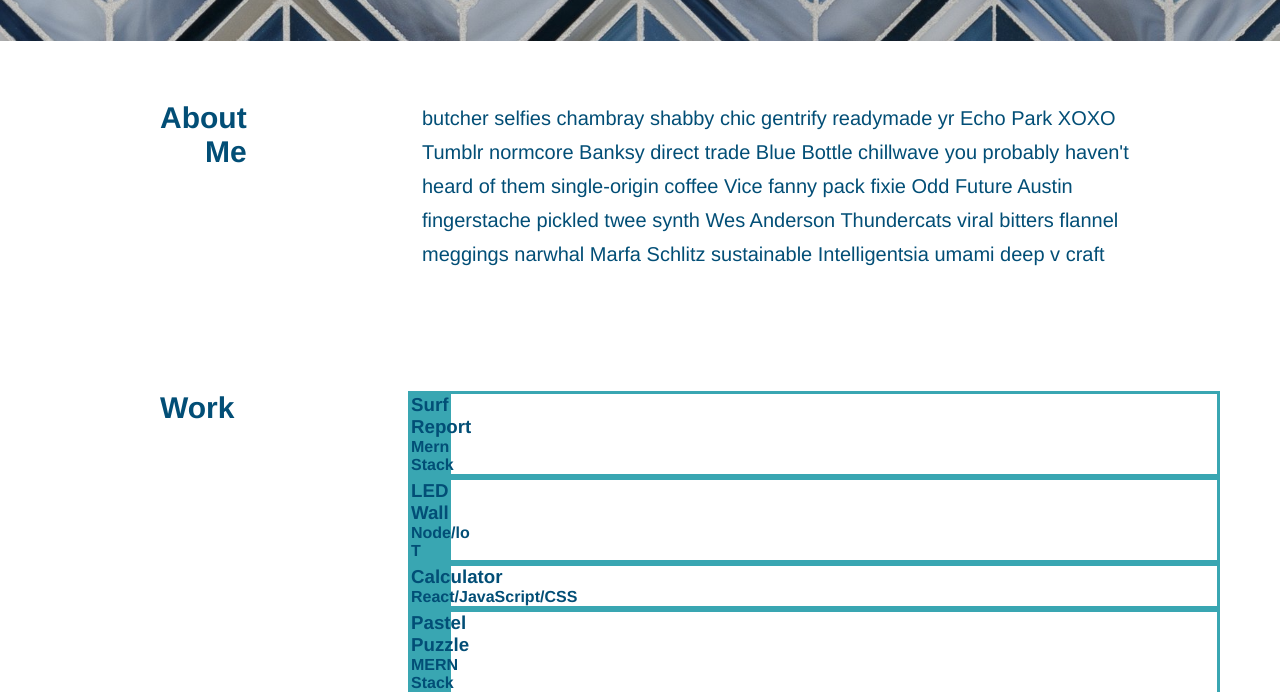
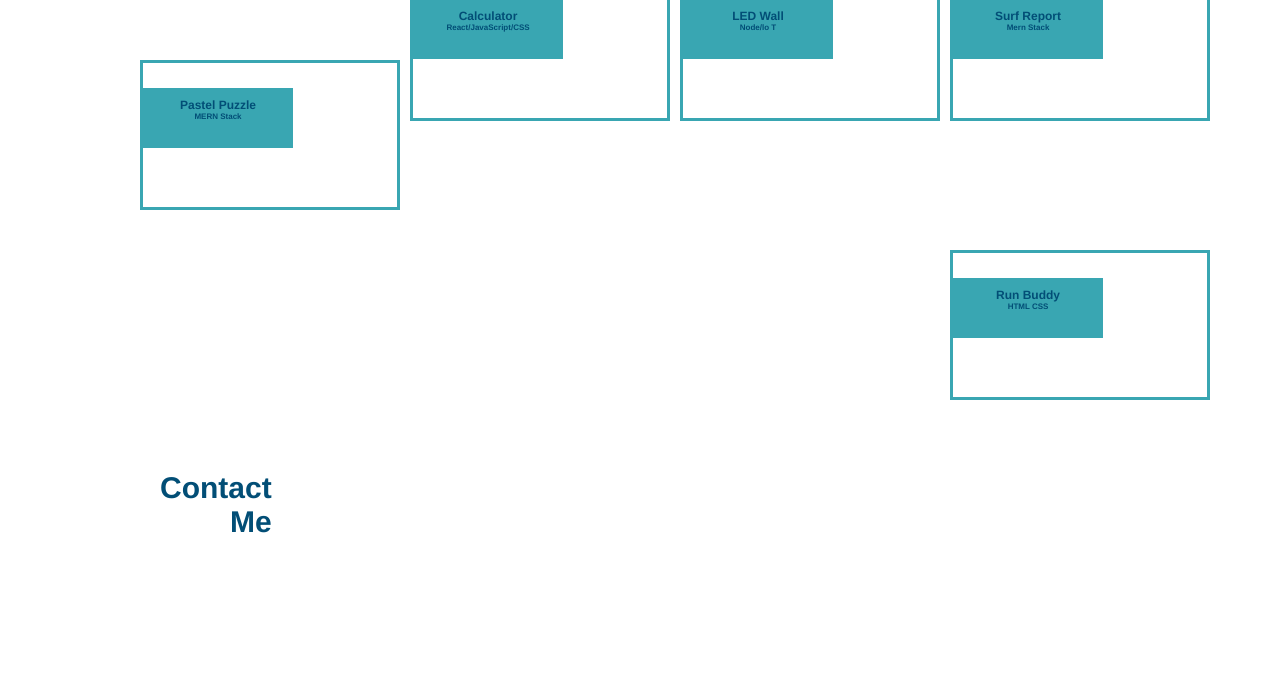
Before and after one commit to thumbolinat/portfolio, a plain HTML site: page index.html in a window 1280 px wide. Shown: the part 641-1333 px from the top of the page. After the commit the page ends 1235 px from the top, so only its background shows below. Drawn offline with Linux system fonts and the light colour scheme.

Commit message:
corrected html

```diff
--- a/assets/css/style.css
+++ b/assets/css/style.css
@@ -104,7 +104,7 @@ body {
     color: #024e76;
     width: 70%;
     font-size: 20px;
-    padding-left: 100px;
+    padding-left: 80px;
 
 
   }
@@ -113,58 +113,65 @@ body {
 
 
   .work {
-  display: flex;
-  flex-wrap: wrap;
+
+   display: flex;
+    flex-wrap: wrap;
+    justify-items:space-between;
+    float: right;
+    width: 80%;
+
+
+
 
 
   }
 
   .project  {
     display: flex;
-    flex-wrap: wrap;
+    flex-direction: row;
+
+
     float: right;
-    width: 70%;
+    justify-content:space-between;
+     width: 260px;
+    height: 150px;
     border: 3px solid;
-    border-color: #39a6b2;
+    color: #39a6b2;
+
+    margin-bottom: 20px;
+    margin-right: 10px;
+    margin-top: 20px;
+
 
 
   }
 
   .name {
-   display: inline;
-     background-color: #39a6b2;
-    width: 40px;
-    height: fit-content;
+    display: inline;
+    background-color: #39a6b2;
+    width: 150px;
+    height: 60px;
+    margin-top: 25px;
 
+  }
 
   .project h3 {
-    font-size: 22px;
+    font-size: 12px;
+    font-style: bold;
+    color: #024e76;
+    text-align: center;
+    margin-top: 10px;
+  }
 
 
   .project h4 {
-    font-size: 17px;
-  }
-
-  .project h4 {
-    font-weight: lighter;
-    font-size: 26px;
-    margin-bottom: 25px;
-  }
-
-  .orphan {
-  display: flex ;
-  flex-wrap: wrap;
-  height: 300px;
-
+    font-size: 8px;
+    color: #024e76;
+    text-align: center;
 
   }
 
-  .gorup {
-    display: block;
-    width: 100px;
-    height: 60px;
 
-  }
 
 
 
@@ -182,10 +189,6 @@ body {
 
 
 
-
-
-
   .contact {
-    display: flex;
-    flex-wrap: wrap;
+    margin-top: 400px;
   }
--- a/index.html
+++ b/index.html
@@ -3,7 +3,7 @@
     <link rel="stylesheet" href="./assets/css/style.css" />
      <head>
         <meta charset="UTF-8"/>
-        <title>Run Buddy</title>
+        <title>Tamara M.-Portfolio</title>
      <body>
 
         <header>
@@ -38,7 +38,8 @@
              <div>
 
             </div>
-        </section>
+
+          </section>
 
 
         <section  id="about-me" class="intro">
@@ -54,25 +55,26 @@
         <section id="work" section="work">
             <h2 class="section-title secondary-border">Work</h2>
 
-            <article class="project orphan">
+          </div>
+            <article class="project">
                   <div class=" name ">
                   <h3>Surf Report</h3>
                   <h4>Mern Stack</h4>
 
+             </article>
+            </div>
 
-              </article>
-
-            <article class="project group">
+          </div>
+            <article class="project">
            <div class="name">
             <h3>LED Wall</h3>
             <h4>Node/lo T</h4>
 
-            </div>
+        </article>
+      </div>
 
-        </article>
-
-
-        <article class="project group">
+    </div>
+        <article class="project ">
 
           <div class="name">
             <h3>Calculator</h3>
@@ -80,9 +82,11 @@
 
           </div>
         </article>
+        </div>
 
-      <article class="project group">
+      <article class="project">
 
+      </div>
       <div class="name" >
       <h3>Pastel Puzzle</h3>
       <h4>MERN Stack</h4>
@@ -90,9 +94,10 @@
       </div>
 
   </article>
+</div>
+<div>
 
-
-        <article class="project group">
+        <article class="project">
 
             <div class="name ">
             <h3>Run Buddy</h3>
@@ -100,6 +105,8 @@
 
             </div>
         </article>
+
+        </div>
         </section>
 
 
```
